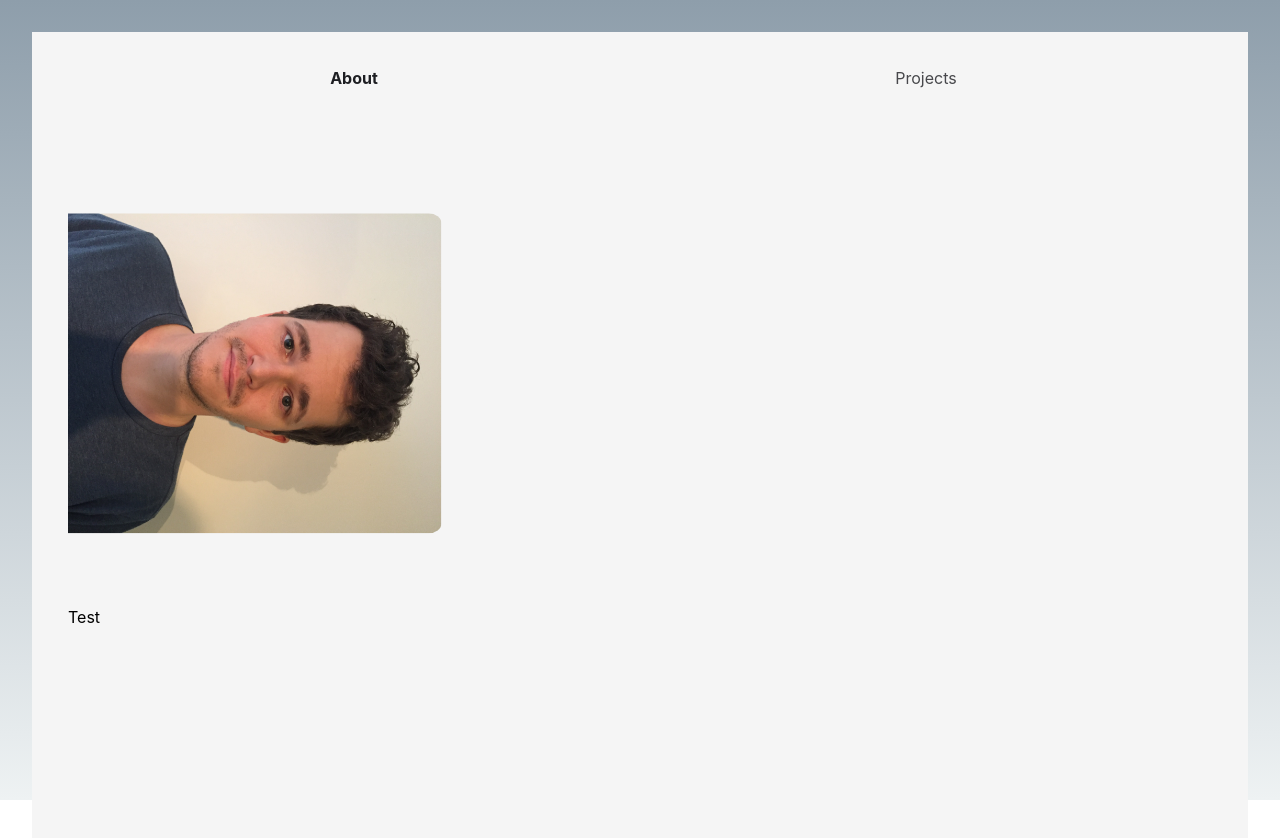
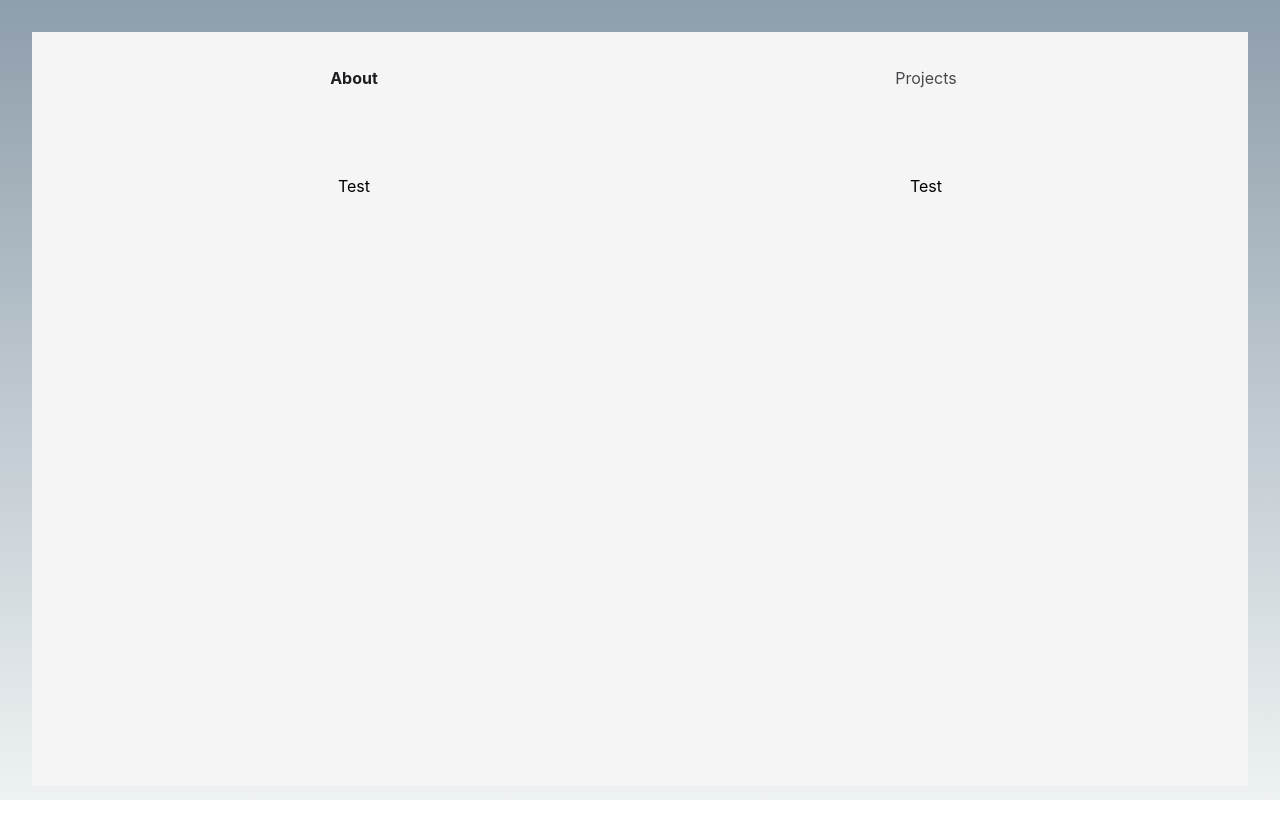
Before and after one commit to Fingann/FingannHomePage, a React (Create React App) app in the folder fingann-homepage/: page / in a window 1280 px wide. Shown: the top 838 px of the page. After the commit the page ends 800 px from the top, so only its background shows below. Built offline with nearby package versions, Linux system fonts and the light colour scheme.

Commit message:
Fixed centering and overflow

```diff
--- a/fingann-homepage/src/App.css
+++ b/fingann-homepage/src/App.css
@@ -16,3 +16,13 @@
 
     /* background-image: linear-gradient(to top, #accbee 0%, #e7f0fd 100%);} */
 }
+
+.content {
+  background: whitesmoke;
+  height: 100%;
+  box-sizing: border-box;
+  display: block;
+  padding: 2.25rem;
+  overflow: hidden;
+
+}
--- a/fingann-homepage/src/Components/About/About.css
+++ b/fingann-homepage/src/Components/About/About.css
@@ -1,19 +1,19 @@
 .about {
     background: whitesmoke;
-    /* display: flex; /* or inline-flex */
-    /* padding-top: 2rem;
-    padding-bottom: 2rem; */
-    /* justify-content: space-evenly;
-    align-items: flex-start;
-    align-content: center;  */
-    grid-template-columns: 50% 50%;
+    display: flex;
+    flex-flow: row wrap;
+    /* This aligns items to the end line on main-axis */
+    justify-content: space-around;
+    align-items: center;
+    max-width: 100%;
+    max-height: 100%;
     overflow: hidden;
 }
 
-.info{
+.secoundColumn{
     grid-column-start:2;
 }
 
-.profile{
-    grid-column-start:0;
+.firstColumn{
+    grid-column-start:1;
 }
--- a/fingann-homepage/src/Components/About/About.js
+++ b/fingann-homepage/src/Components/About/About.js
@@ -5,13 +5,16 @@ import ProfilePicture from '../ProfilePicture/ProfilePicture';
 class About extends Component {
     constructor(props){
         super(props);
+
         this.state = ({DisplayTitle: "About"});
     }
     render() {
       return (
             <div className="about">
-              <ProfilePicture className="profile"/>
-              <div className="info"><p>Test</p></div>
+              {/* <ProfilePicture className="profile"/> */}
+              <div className="firstColumn"><p>Test</p></div>
+              <div className="secoundColumn"><p>Test</p></div>
+
             </div>
       );
     }
--- a/fingann-homepage/src/Components/ContentArea/Content.css
+++ b/fingann-homepage/src/Components/ContentArea/Content.css
@@ -1,9 +1,9 @@
 .content {
     background: whitesmoke;
-    height: 100%;
-    box-sizing: border-box;
-    display: block;
+    height: 90%;
+    /* box-sizing: border-box; */
+    /* display: block; */
     padding: 2.25rem;
-    overflow: hidden;
+    /* overflow: hidden; */
 
 }
--- a/fingann-homepage/src/Components/ProfilePicture/ProfilePicture.css
+++ b/fingann-homepage/src/Components/ProfilePicture/ProfilePicture.css
@@ -6,9 +6,7 @@
 
 .avatar {
     max-width:100%;
-    width: 20rem;
-    height: auto;
-    border-radius: 3%;
+    max-height: 100%;
     transform: rotate(90deg);
 
 }
```
